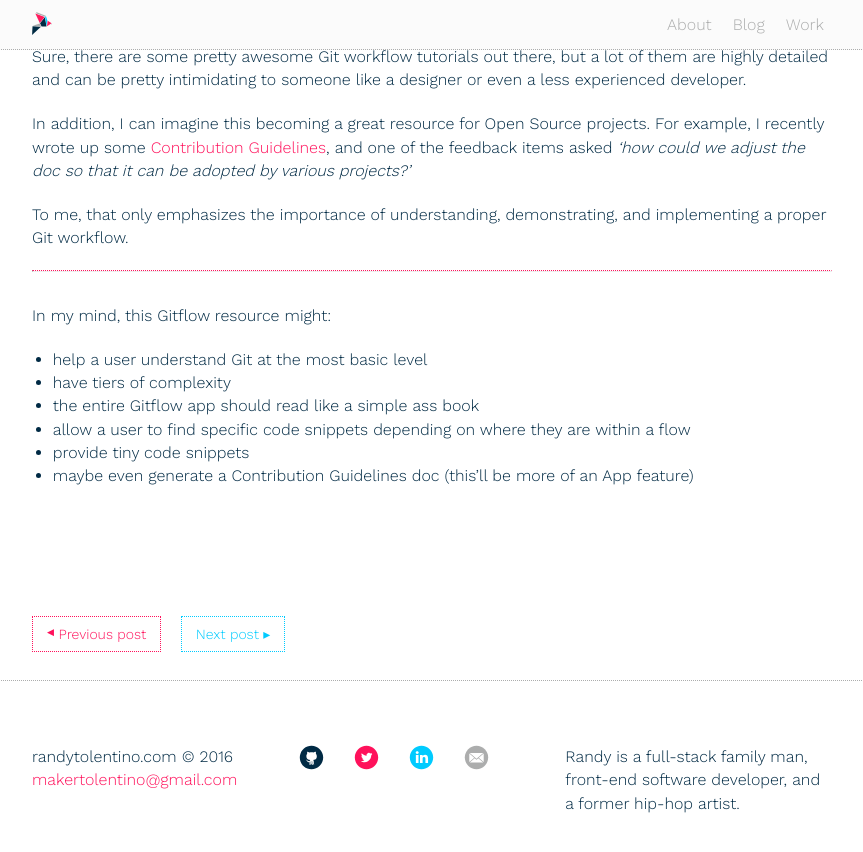
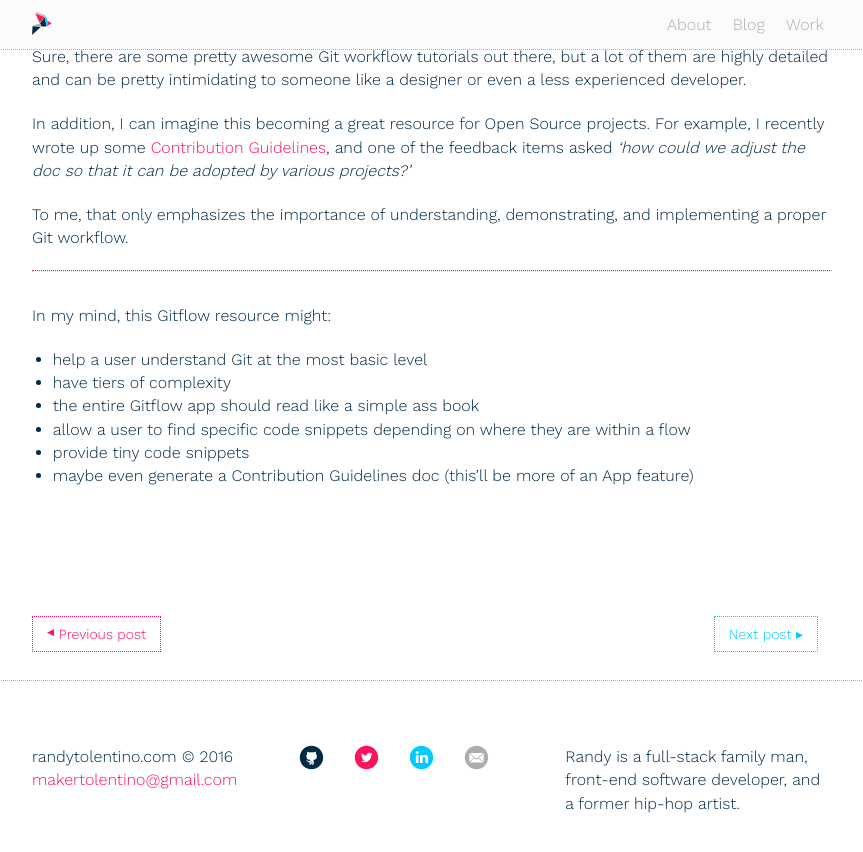
Before and after one commit to techtolentino/techtolentino.github.io, a Jekyll site: the page built from _posts/2016-03-28-git-workflow.md, in a window 1280 px wide and 900 px high, scrolled down 620 px. Shown: the top 852 px of the window, without its empty margins (208-1071 px from the left). Built offline with Jekyll 4.4.1, drawn with Linux system fonts in a browser that asks for light colours.

Commit message:
button fix for posts

```diff
--- a/_includes/page-navigation.html
+++ b/_includes/page-navigation.html
@@ -6,7 +6,7 @@
 			{% endif %}
 
 			{% if page.next.url %}
-				<a class="button" href="{{site.url}}/{{page.next.url}}">Next post &#9656;</a>
+				<a class="button right" href="{{site.url}}/{{page.next.url}}">Next post &#9656;</a>
 			{% endif %}
 		</div>
 	</div>
```
